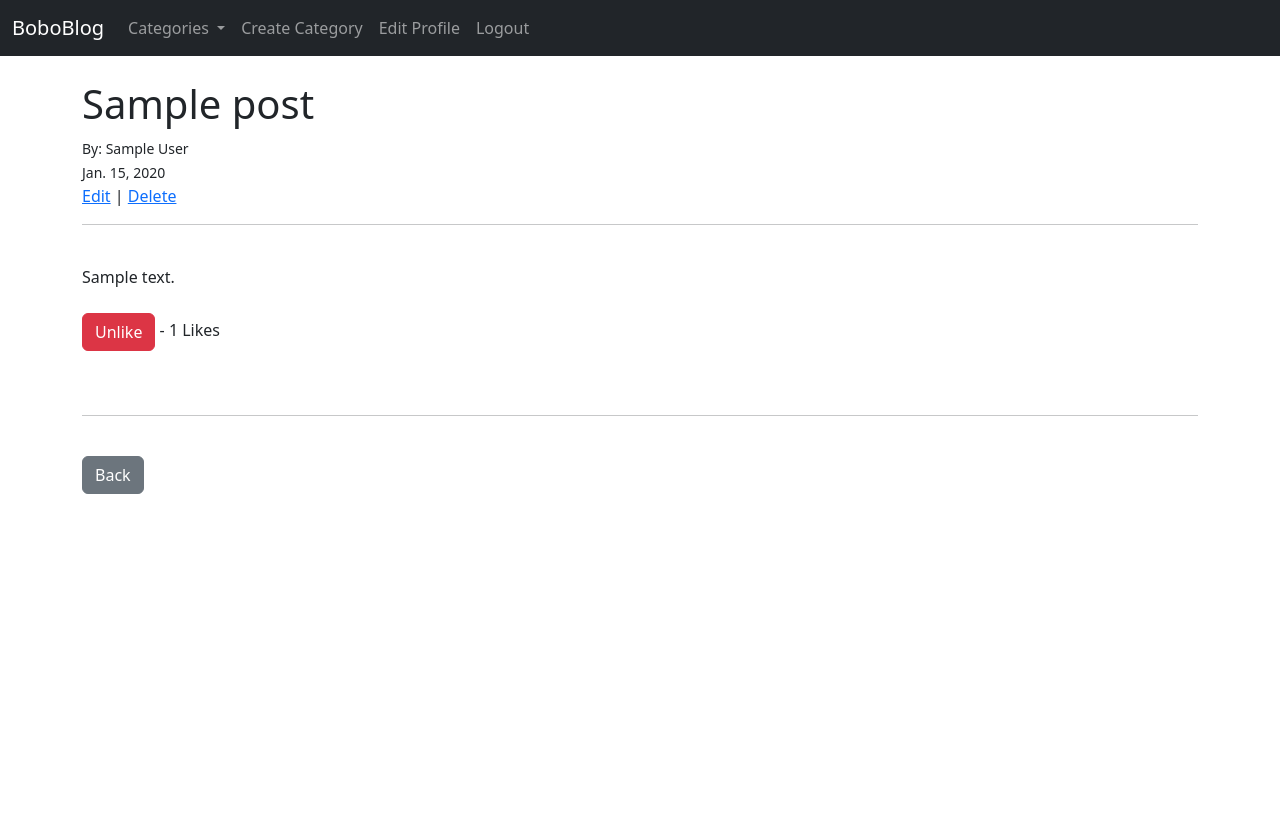
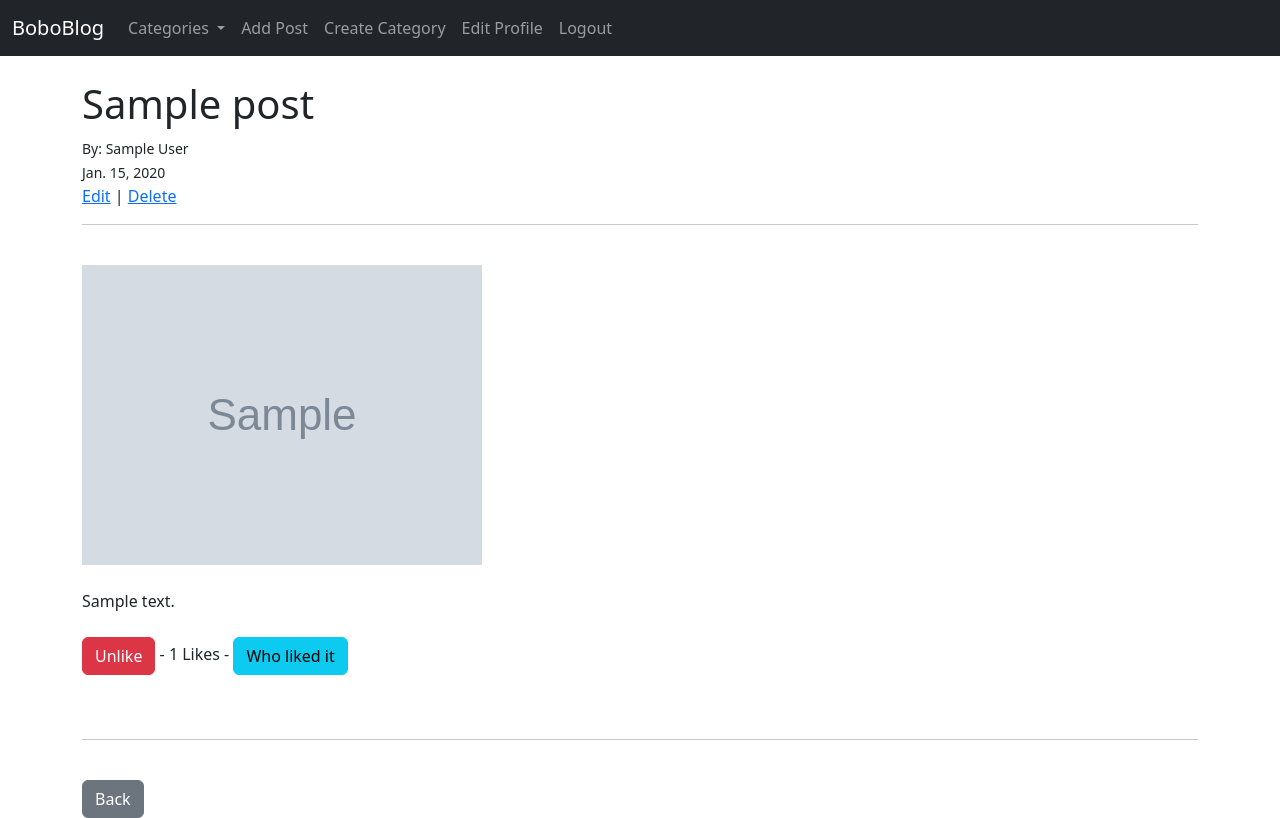
Before and after one commit to b0bbobovich/Boboblog, a Django app: page /article/1/ in a window 1280 px wide. Before the commit the page ends 494 px from the top, so only its background shows below. Run offline with Django 4.2, Linux system fonts and the light colour scheme; a user stored in the database is signed in; tables that the repository leaves empty hold one stand-in row (values such as "Sample post"); grey boxes marked "Sample" are stand-in pictures; some libraries are stand-ins or nearby versions.

Commit message:
added the ability to upload images

```diff
--- a/Boboblog/urls.py
+++ b/Boboblog/urls.py
@@ -1,9 +1,11 @@
 from django.contrib import admin
 from django.urls import path, include
+from django.conf import settings
+from django.conf.urls.static import static
 
 urlpatterns = [
     path('admin/', admin.site.urls),
     path('', include('main_app.urls')),
     path('members_app/', include('django.contrib.auth.urls')),
     path('', include('members_app.urls')),
-]
+] + static(settings.MEDIA_URL, document_root=settings.MEDIA_ROOT)
--- a/main_app/forms.py
+++ b/main_app/forms.py
@@ -12,7 +12,7 @@ def get_choice_list():
 class PostForm(basic_forms.ModelForm):
     class Meta:
         model = my_models.Post
-        fields = ['title', 'title_tag', 'author', 'category', 'body', 'snippet']
+        fields = ['title', 'title_tag', 'author', 'category', 'body', 'snippet', 'header_image']
 
         widgets = {
             'title': basic_forms.TextInput(attrs={"class": 'form-control', 'placeholder': 'Enter the title of your post here'}),
--- a/main_app/models.py
+++ b/main_app/models.py
@@ -5,7 +5,6 @@ from ckeditor.fields import RichTextField
 
 
 class Post(models.Model):
-    #header_image = models.ImageField(null=True, blank=True, )
     title = models.CharField(max_length=255)
     title_tag = models.CharField(max_length=255)
     author = models.ForeignKey(User, on_delete=models.CASCADE)
@@ -14,6 +13,7 @@ class Post(models.Model):
     category = models.CharField(max_length=255, default='uncategorized')
     snippet = models.CharField(max_length=255)
     likes = models.ManyToManyField(User, related_name='blog_posts')
+    header_image = models.ImageField(null=True, blank=True, upload_to='images/')
 
     def total_likes(self):
         return self.likes.count()
--- a/main_app/templates/add_post.html
+++ b/main_app/templates/add_post.html
@@ -9,7 +9,7 @@
     <h1>Add blog post</h1>
     <br/><br/>
     <div class="form-group">
-        <form method="POST">
+        <form method="POST" enctype="multipart/form-data">
 
             {% csrf_token %}
             {{ form.media }}
--- a/main_app/templates/article_details.html
+++ b/main_app/templates/article_details.html
@@ -26,19 +26,42 @@
     <br/>
     <hr>
     <br/>
+    {% if post.header_image %}
+        <img src="{{ post.header_image.url }}">
+    {% endif %}
+    <br/>
+    <br/>
     {{post.body|safe}}
+
     <br/><br/>
     {% if user.is_authenticated %}
         <form action="{% url 'like-post' post.pk %}" method="POST">
             {% csrf_token %}
             {% if liked %}
                 <button type="submit", name="post_id", value="{{ post.id }}", class="btn btn-danger"
-                >Unlike</button> - {{ total_likes }} Likes
-
+                >Unlike</button> - {{ total_likes }} Likes -
+                <button class="btn btn-info" type="button" data-toggle="collapse" data-target="#collapseExample" aria-expanded="false" aria-controls="collapseExample">
+                    Who liked it
+                </button>
             {% else %}
                 <button type="submit", name="post_id", value="{{ post.id }}", class="btn btn-primary"
-                >Like</button> - {{ total_likes }} Likes - {{ liked_people }}
+                >Like</button> - {{ total_likes }} Likes -
+
+                <button class="btn btn-info" type="button" data-toggle="collapse" data-target="#collapseExample" aria-expanded="false" aria-controls="collapseExample">
+                    Who liked it
+                </button>
             {% endif %}
+
+            <div class="collapse" id="collapseExample">
+                  <div class="card card-body">
+                    <ul>
+                    {% for person in liked_peoples %}
+                        <li>{{ person }}</li>
+                    {% endfor %}
+                    </ul>
+                  </div>
+            </div>
+
         </form>
     {% else %}
         <small><a href="{% url 'login' %}">Login</a> to like</small> - {{ total_likes }} Likes
--- a/main_app/templates/base.html
+++ b/main_app/templates/base.html
@@ -18,8 +18,8 @@
 
         <button class="navbar-toggler"
                 type="button"
-                data-bs-toggle="collapse"
-                data-bs-target="#navbarSupportedContent"
+                data-toggle="collapse"
+                data-target="#navbarSupportedContent"
                 aria-controls="navbarSupportedContent"
                 aria-expanded="false"
                 aria-label="Toggle navigation">
@@ -51,6 +51,10 @@
             {% endif %}
 
             {% if user.is_authenticated %}
+            <li class="nav-item">
+              <a class="nav-link" href="{% url 'add-post' %}">Add Post</a>
+            </li>
+
             <li class="nav-item">
               <a class="nav-link" href="{% url 'add-category' %}">Create Category</a>
             </li>
@@ -85,8 +89,8 @@
 
       {% endblock %}
     </div>
-  <script src="https://code.jquery.com/jquery-3.2.1.slim.min.js" integrity="sha384-KJ3o2DKtIkvYIK3UENzmM7KCkRr/rE9/Qpg6aAZGJwFDMVNA/GpGFF93hXpG5KkN" crossorigin="anonymous"></script>
-  <script src="https://cdn.jsdelivr.net/npm/popper.js@1.12.9/dist/umd/popper.min.js" integrity="sha384-ApNbgh9B+Y1QKtv3Rn7W3mgPxhU9K/ScQsAP7hUibX39j7fakFPskvXusvfa0b4Q" crossorigin="anonymous"></script>
-  <script src="https://cdn.jsdelivr.net/npm/bootstrap@4.0.0/dist/js/bootstrap.min.js" integrity="sha384-JZR6Spejh4U02d8jOt6vLEHfe/JQGiRRSQQxSfFWpi1MquVdAyjUar5+76PVCmYl" crossorigin="anonymous"></script>
+    <script src="https://code.jquery.com/jquery-3.2.1.slim.min.js" integrity="sha384-KJ3o2DKtIkvYIK3UENzmM7KCkRr/rE9/Qpg6aAZGJwFDMVNA/GpGFF93hXpG5KkN" crossorigin="anonymous"></script>
+    <script src="https://cdn.jsdelivr.net/npm/popper.js@1.12.9/dist/umd/popper.min.js" integrity="sha384-ApNbgh9B+Y1QKtv3Rn7W3mgPxhU9K/ScQsAP7hUibX39j7fakFPskvXusvfa0b4Q" crossorigin="anonymous"></script>
+    <script src="https://cdn.jsdelivr.net/npm/bootstrap@4.0.0/dist/js/bootstrap.min.js" integrity="sha384-JZR6Spejh4U02d8jOt6vLEHfe/JQGiRRSQQxSfFWpi1MquVdAyjUar5+76PVCmYl" crossorigin="anonymous"></script>
   </body>
 </html>
--- a/main_app/views.py
+++ b/main_app/views.py
@@ -52,7 +52,7 @@ class ArticleDetail(DetailView):
         context = super(ArticleDetail, self).get_context_data(*args, **kwargs)
 
         stuff = get_object_or_404(my_models.Post, id=self.kwargs['pk'])
-        print(stuff.likes.all())
+        liked_peoples = stuff.likes.all()
         total_likes = stuff.total_likes()
 
         liked = False
@@ -62,7 +62,7 @@ class ArticleDetail(DetailView):
         context['catg_menu'] = catg_menu
         context['total_likes'] = total_likes
         context['liked'] = liked
-        #context['liked_peoples'] = liked_peoples
+        context['liked_peoples'] = liked_peoples
         return context
 
 
```
Also changed, not shown: Boboblog/settings.py (+6 -2 lines).
